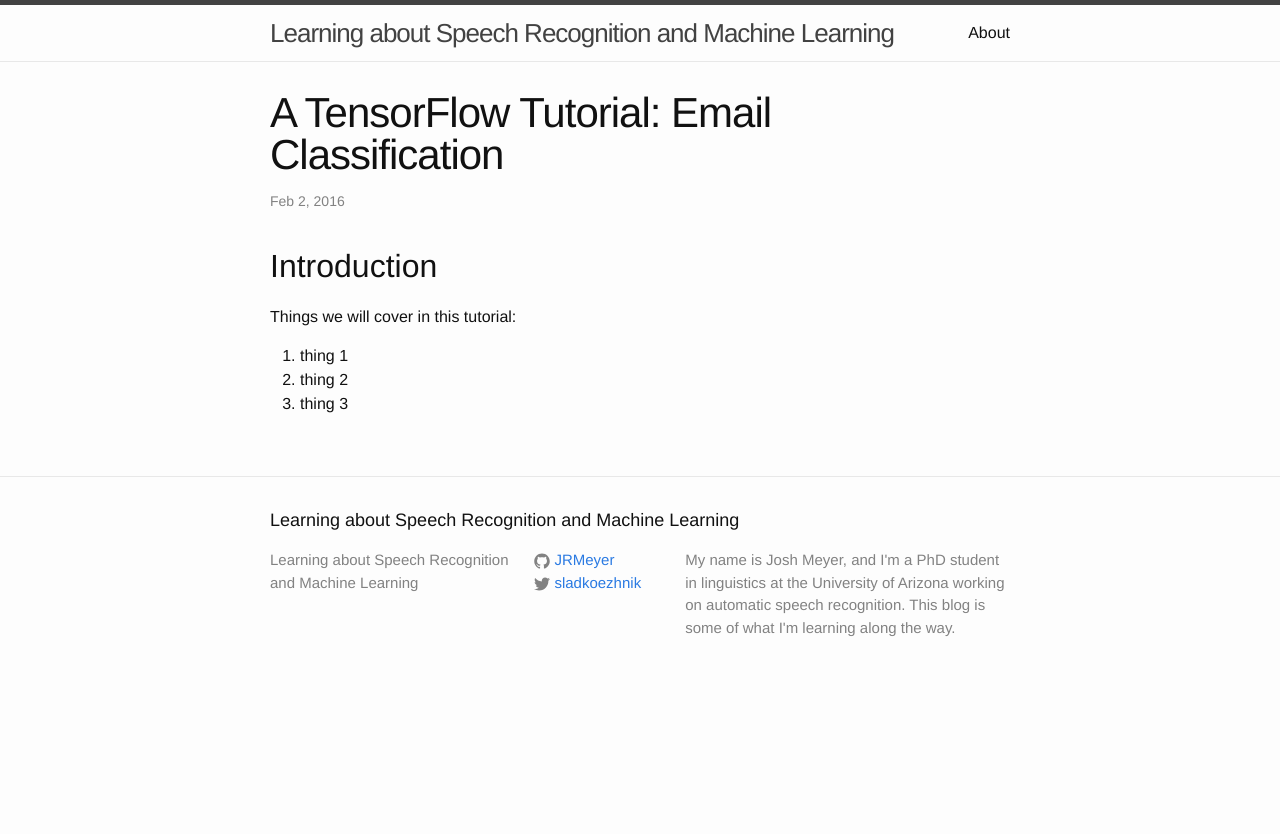
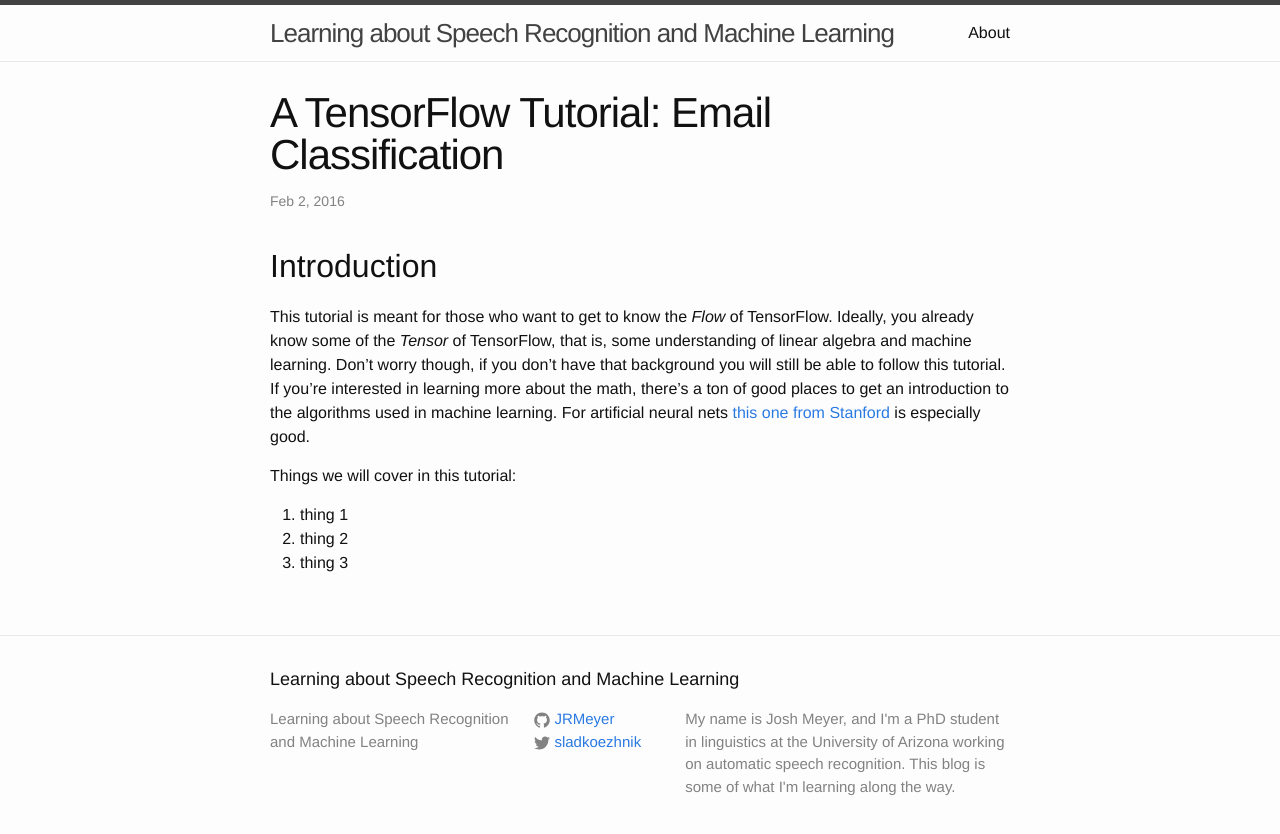
Before and after one commit to JRMeyer/jrmeyer.github.io, a Jekyll site: the page built from _posts/2016-02-01-TensorFlow-Tutorial.markdown, in a window 1280 px wide. Shown: the top 834 px of the page. Built offline with Jekyll 4.4.1, drawn with Linux system fonts in a browser that asks for light colours; comment, search, counter and statistics services are not loaded.

Commit message:
added intro

```diff
--- a/_posts/2016-02-01-TensorFlow-Tutorial.markdown
+++ b/_posts/2016-02-01-TensorFlow-Tutorial.markdown
@@ -9,9 +9,12 @@
 
 ## Introduction
 
+This tutorial is meant for those who want to get to know the *Flow* of TensorFlow. Ideally, you already know some of the *Tensor* of TensorFlow, that is, some understanding of linear algebra and machine learning. Don't worry though, if you don't have that background you will still be able to follow this tutorial. If you're interested in learning more about the math, there's a ton of good places to get an introduction to the algorithms used in machine learning. For artificial neural nets [this one from Stanford][ufldl] is especially good.
 
 Things we will cover in this tutorial:
 
 1. thing 1
 2. thing 2
 3. thing 3
+
+[ufldl]: http://ufldl.stanford.edu/wiki/index.php/Neural_Networks
```
